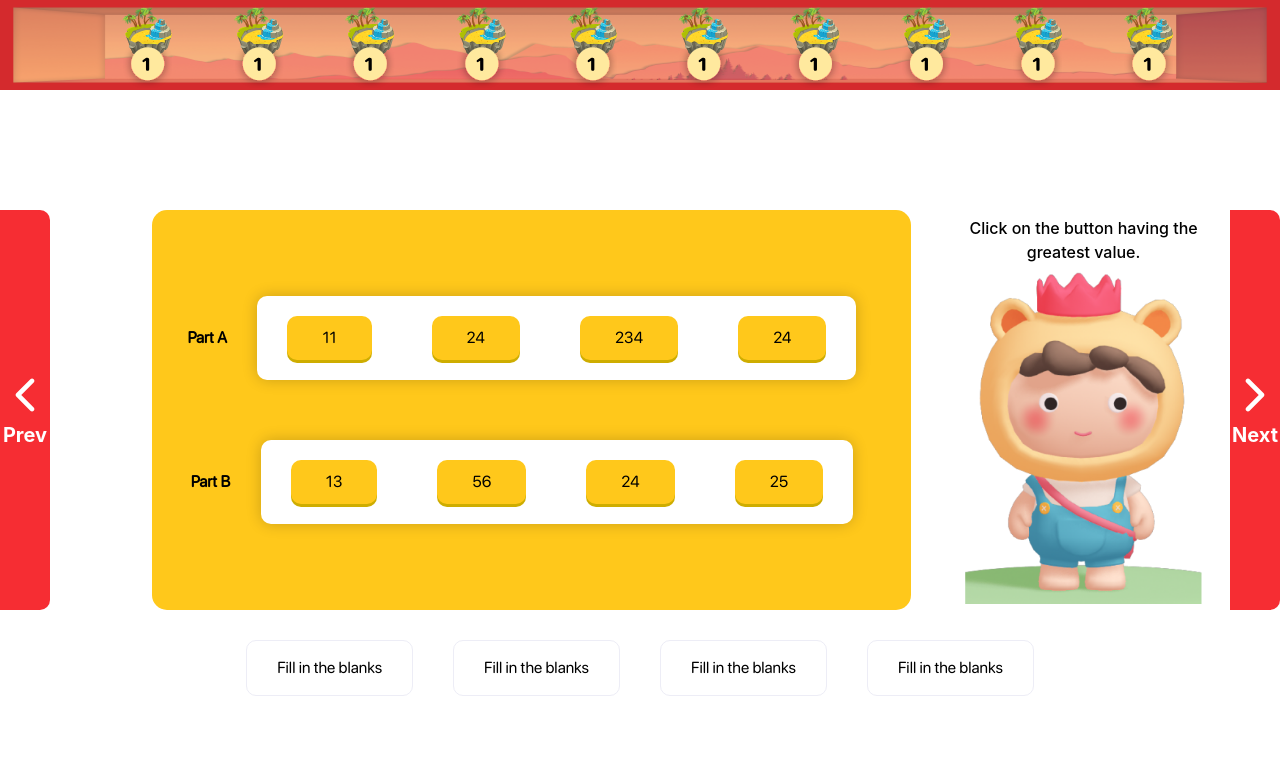
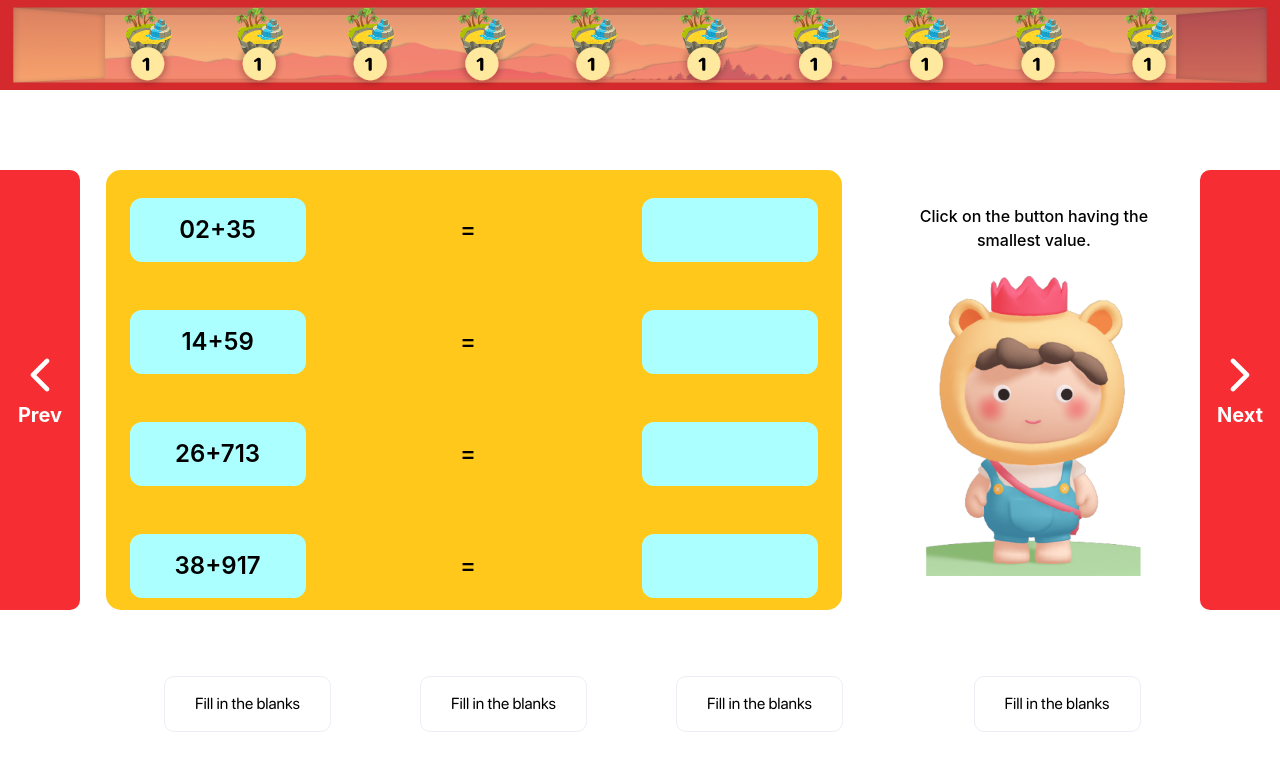
Before and after one commit to singhcoder694/LiteracyApp, a React (Create React App) app: page / in a window 1280 px wide. Shown: the top 770 px of the page. Built offline with nearby package versions, Linux system fonts and the light colour scheme; a web font is replaced by a local one.

Commit message:
Component Rendering Added

```diff
--- a/src/Components/Background.css
+++ b/src/Components/Background.css
@@ -1,13 +1,14 @@
 .background-container {
   display: flex;
   flex-direction: row;
-  height: 50vh;
+  height: 55vh;
   align-items: center;
-  width:100vw;
-  margin-top: 15vh;
+  width: 100vw;
+  margin-top: 10vh;
+  justify-content: space-between;
 }
 
-.prev-button {
+.nav-button-icon {
   display: flex;
   flex-direction: column;
   justify-content: center;
@@ -16,10 +17,16 @@
   background-color: #f62d33;
   cursor: pointer;
   transition: background-color 0.3s;
+
+  height: 100%;
+  width: 8%;
+  max-width: 80px;
+}
+
+.prev-button {
+  right: 0px;
   border-top-right-radius: 10px;
   border-bottom-right-radius: 10px;
-  height: 100%;
-  right:0px;
 }
 
 .prev-button button {
@@ -42,17 +49,9 @@
 }
 
 .next-button {
-  display: flex;
-  flex-direction: column;
-  justify-content: center;
-  align-items: center;
-  position: relative;
-  background-color: #f62d33;
-  cursor: pointer;
-  transition: background-color 0.3s;
-  border-top-right-radius: 10px;
-  border-bottom-right-radius: 10px;
-  height: 100%;
+  left: 0px;
+  border-top-left-radius: 10px;
+  border-bottom-left-radius: 10px;
 }
 
 .next-button button {
@@ -75,12 +74,14 @@
   flex-direction: column;
   align-items: center;
 }
-.instruction-gudda{
-    position: relative;
-    height:85%;
-    object-fit: contain;
+.instruction-gudda {
+  position: relative;
+  height: 70%;
+  object-fit: contain;
 }
-.mascot-contaier p{
+.mascot-contaier p {
   text-align: center;
   font-weight: 500;
+  margin-inline: 13%;
+  margin-bottom: 5%;
 }
--- a/src/Components/Background.jsx
+++ b/src/Components/Background.jsx
@@ -6,6 +6,8 @@
 import SmallestNumber from "../pages/SmallestNumber";
 import Navbar from "./Navbar";
 import NavigationButton from "./NavigationButton";
+import MatchNumbers from "../pages/MatchNumbers";
+import FillInTheBlanks from "../pages/FillInTheBlanks";
 
 
 export default function Background() {
@@ -13,16 +15,17 @@
     <>
       <Navbar />
       <div className="background-container">
-        <div className="prev-button">
+        <div className="prev-button nav-button-icon">
           <IoIosArrowBack className="back-icon" />
           <button>Prev</button>
         </div>
-      <SmallestNumber />
+        <FillInTheBlanks/>
+      {/* <SmallestNumber /> */}
       <div className="mascot-contaier">
-        <p>Click on the button having the greatest value.</p>
+        <p>Click on the button having the smallest value.</p>
         <img src={gudda} alt="Gudda" className="instruction-gudda" />
       </div>
-        <div className="next-button">
+        <div className="next-button nav-button-icon">
           <IoIosArrowForward className="back-icon" />
           <button>Next</button>
         </div>
--- /dev/null
+++ b/src/Components/Box.jsx
@@ -0,0 +1,12 @@
+import React from "react";
+
+
+export default function Box({children}) {
+
+    return(
+        <div className=" w-44 h-16 rounded-xl m-6 flex flex-col justify-center items-center " style={{backgroundColor:'#ABFFFF'}}>
+            {children}
+
+        </div>
+    )
+}
--- a/src/Components/NavigationButton.css
+++ b/src/Components/NavigationButton.css
@@ -1,8 +1,10 @@
-.navigation_button{
+.navigation_button {
     display: flex;
-    margin:20px auto;
-    justify-content: center;
+    margin-top: 7vh;
+    justify-content: space-between;
 }
+
+
 .navigation_button button{
     padding:15px 30px;
     border-radius: 10px;
@@ -10,3 +12,16 @@
     font-family: "SF Pro Rounded";
     border:1px solid #EDEDF6;
 }
+
+.options-button-container{
+    width: 60%;
+    display: flex;
+    justify-content: space-around;
+    align-items: center;
+}
+
+.submit-button-container{
+    width: 20%;
+    display: flex;
+    justify-content: flex-end;
+}
--- a/src/Components/NavigationButton.jsx
+++ b/src/Components/NavigationButton.jsx
@@ -1,14 +1,20 @@
-import React from 'react'
-import "./NavigationButton.css"
+import React from "react";
+import "./NavigationButton.css";
 function NavigationButton() {
   return (
-    <div className='navigation_button'>
+    <div className="navigation_button">
+      <div style={{width:"8%"}}></div>
+      <div className="options-button-container">
         <button>Fill in the blanks</button>
         <button>Fill in the blanks</button>
         <button>Fill in the blanks</button>
+      </div>
+      <div className="submit-button-container">
         <button>Fill in the blanks</button>
+      </div>
+      <div style={{width:"8%"}}></div>
     </div>
-  )
+  );
 }
 
-export default NavigationButton
+export default NavigationButton;
--- a/src/Components/NumberSection.css
+++ b/src/Components/NumberSection.css
@@ -12,6 +12,7 @@
     padding: 10px 30px;
     box-sizing: border-box;
     border-radius: 15px;
+
 }
 .number_section_parts{
     display: flex;
@@ -24,12 +25,13 @@
     box-shadow: 0 0 15px 0 rgba(0,0,0,0.2);
     transition: all 0.3s ease;
     background-color: white;
+    width: 90%;
 }
 .option_css{
-    padding:10px 35px;
+    padding: 2% 5%;
     border-radius: 10px;
     background-color: #FFC81B;
-    margin:20px 30px;
+    margin: 8% 5%;
     box-shadow: 0 3px #CEAD00;
     font-family: "SF Pro Rounded";
 }
@@ -38,3 +40,9 @@
     font-weight: 600;
     font-family: "SF Pro Rounded";
 }
+
+@media screen and (min-width:1250px) {
+    .option_css{
+        margin: 4% 5%;
+    }
+}
--- /dev/null
+++ b/src/pages/FillInTheBlanks.jsx
@@ -0,0 +1,66 @@
+import React from "react";
+import Box from "../Components/Box";
+import { useState } from "react";
+
+export default function FillInTheBlanks() {
+  const Expressions = [
+    [0, "2+3", 5],
+    [1, "4+5", 9],
+    [2, "6+7", 13],
+    [3, "8+9", 17],
+  ];
+  const [inputValues, setInputValues] = useState([null, null, null, null]);
+
+  const handleInputChange = (index) => (event) => {
+    if (!Number.isNaN(event.target.value)) console.log("Not a number");
+    const newInputValues = [...inputValues];
+    newInputValues[index] = event.target.value;
+    setInputValues(newInputValues);
+  };
+
+  return (
+    <>
+      <div className="smallest_number_container">
+        {/* <div className="bg-white w-7/12 h-5/6 p-10 px-20 z-10   mt-16 rounded-md shadow-custom ">
+          <h2 className=" text-3xl font-semibold font-custom">Fill in the FillInTheBlanks:</h2> */}
+        <div className=" flex  justify-between mt-4">
+          <div className="flex flex-col justify-around">
+            {Expressions.map((expression) => {
+              return (
+                <Box
+                  children={
+                    <div className=" font-custom font-semibold text-2xl">
+                      {expression}
+                    </div>
+                  }
+                />
+              );
+            })}
+          </div>
+          <div className="flex flex-col justify-around w-7">
+            {Expressions.map(() => {
+              return <div className=" text-2xl font-medium">=</div>;
+            })}
+          </div>
+          <form className="flex flex-col justify-around ">
+            {Expressions.map((expression) => {
+              return (
+                <Box
+                  children={
+                    <input
+                      className=" w-full h-full rounded-lg bg-transparent font-custom font-semibold text-2xl text-center "
+                      style={{ border: "none" }}
+                      value={inputValues[expression[0]]}
+                      onChange={handleInputChange(expression[0])}
+                    ></input>
+                  }
+                />
+              );
+            })}
+          </form>
+        </div>
+        {/* </div> */}
+      </div>
+    </>
+  );
+}
--- a/src/pages/MatchNumbers.jsx
+++ b/src/pages/MatchNumbers.jsx
@@ -284,11 +284,11 @@
   //console.log(matched);
 
   return (
-    <div className="container min-h-screen flex flex-col">
-      <div className="bg-white w-7/12 h-5/6 p-12 z-10 ml-36 flex mt-16 rounded-md shadow-custom flex-col">
+    <div className="smallest_number_container">
+      {/* <div className="bg-white w-7/12 h-5/6 p-12 z-10 ml-36 flex mt-16 rounded-md shadow-custom flex-col">
         <h3 className="text-xl font-mono mb-7">
           <span className="font-bold">Match</span> the following questions:
-        </h3>
+        </h3> */}
       <div className="columns">
         <div className="ques_cols">
           <p
@@ -358,7 +358,7 @@
             98
           </p>
         </div>
-        </div>
+        {/* </div> */}
       </div>
       <svg
         width="100%"
--- a/src/pages/SmallestNumber.css
+++ b/src/pages/SmallestNumber.css
@@ -6,5 +6,6 @@
     display: flex;
     flex-direction: column;
     justify-content: center;
-    margin:0px 2% 0px 8%;
+    margin:0px 2% 0px 2%;
+    width: 60%;
 }
```
Lines whose indentation alone changed are shown as unchanged.
